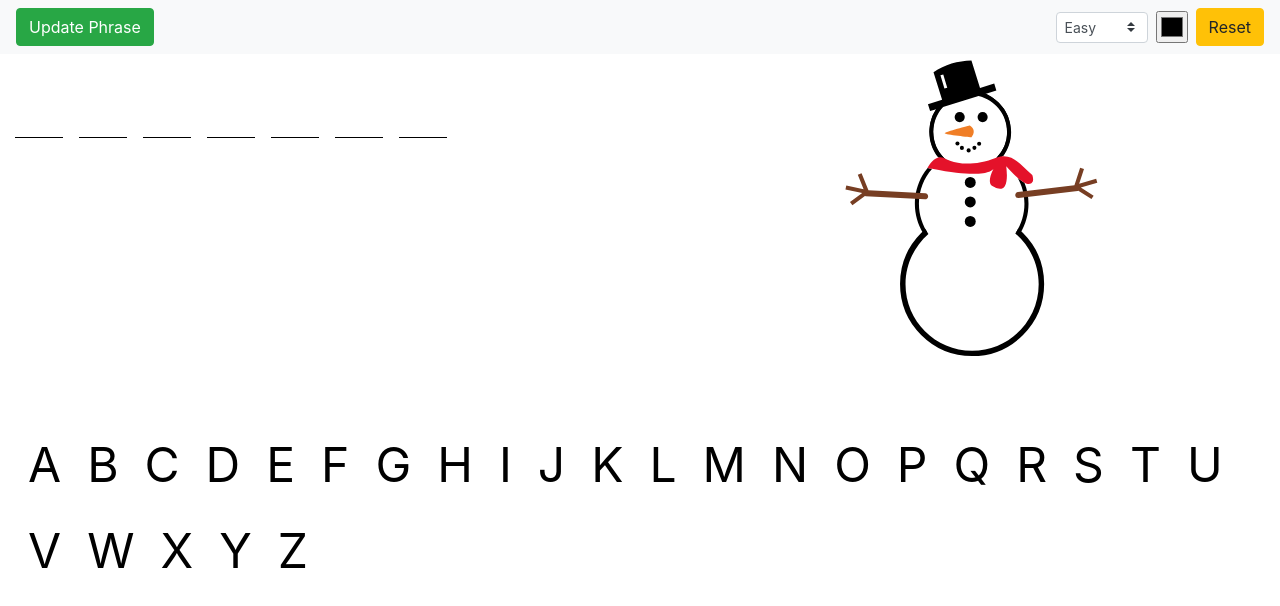
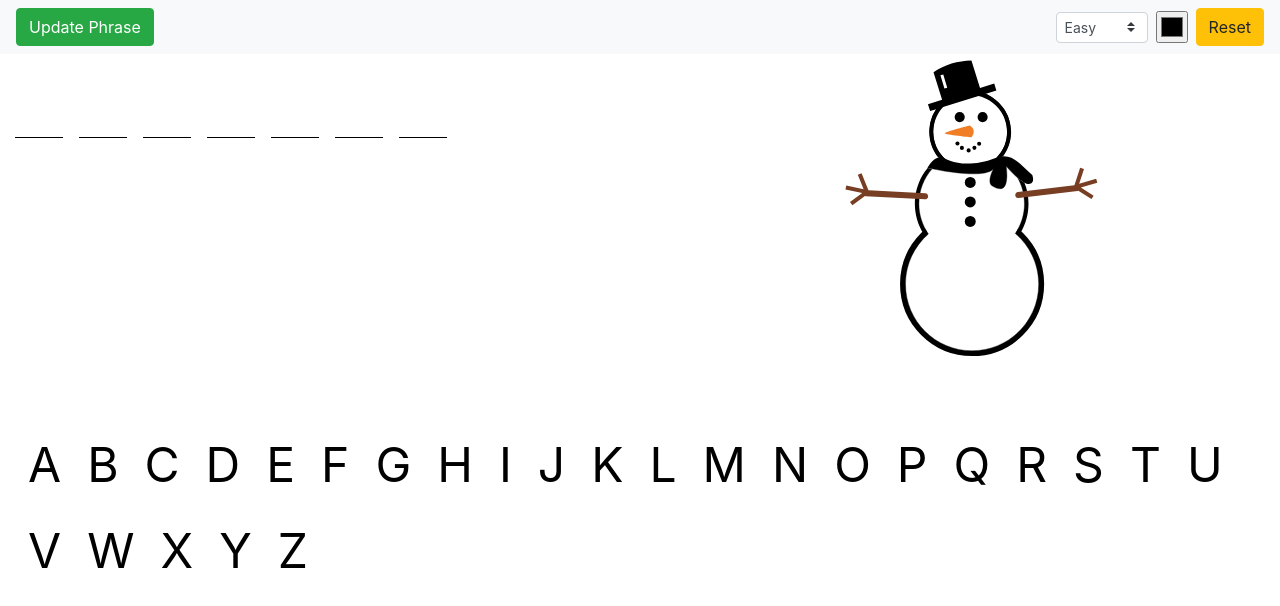
Before and after one commit to colinStevenson/snowman, a Vue app: page / in a window 1280 px wide. Shown: the top 606 px of the page. Built offline with nearby package versions, Linux system fonts and the light colour scheme.

Commit message:
snowman makeover part 3
- snowman stroke/fill is now affected by color setting

```diff
--- a/src/components/GameBoard.vue
+++ b/src/components/GameBoard.vue
@@ -18,7 +18,7 @@
                 </div>
             </div>
             <div class="col">
-                <Snowman :difficulty="difficulty" :guessCount="badGuesses.length" />
+                <Snowman :color="color" :difficulty="difficulty" :guessCount="badGuesses.length" />
             </div>
         </div>
         <Selections
--- a/src/components/Snowman.vue
+++ b/src/components/Snowman.vue
@@ -3,10 +3,10 @@
         <svg viewBox="0 0 800 900" xmlns="http://www.w3.org/2000/svg">
             <g>
                 <!-- head -->
-                <circle v-if="isVisible('head')" cx="428.5" cy="218" r="109.5" fill="#FFF" stroke="#000" stroke-width="10"></circle>
+                <circle v-if="isVisible('head')" cx="428.5" cy="218" r="109.5" fill="#FFF" :stroke="color" stroke-width="10"></circle>
                 <!-- end head -->
                 <!-- hat -->
-                <path v-if="isVisible('hat')" d="M355.9634,293.1135c0,0,0.042,0.0273,0.1055,0.0686c-19.1035-18.7979-30.9585-44.9404-30.9585-73.8594
+                <path v-if="isVisible('hat')" :fill="color" d="M355.9634,293.1135c0,0,0.042,0.0273,0.1055,0.0686c-19.1035-18.7979-30.9585-44.9404-30.9585-73.8594
                     c0-27.0001,10.3291-51.5854,27.248-70.0283l99.6084-30.9824c46.0459,10.5461,80.3965,51.7661,80.3965,101.0107
                     c0,27.7439-10.9033,52.9408-28.6577,71.5408c0.1191,0.0652,0.2354,0.1355,0.3545,0.2009c0.6523-0.2562,1.2988-0.5029,1.9546-0.7661
                     c5.3887-1.6526,10.479-2.501,15.3213-2.6736c14.5649-19.6892,22.4609-43.4656,22.4609-68.302
@@ -32,10 +32,10 @@
                 <circle v-if="isVisible('mouth-five')" cx="453.8644" cy="252.5437" r="5.7299"/>
                 <!-- end mouth -->
                 <!-- body bottom only -->
-                <circle v-if="isVisible('body-one')" cx="434" cy="647" r="197.65" fill="#FFF" stroke="#000" stroke-width="10"></circle>
+                <circle v-if="isVisible('body-one')" cx="434" cy="647" r="197.65" fill="#FFF" :stroke="color" stroke-width="10"></circle>
                 <!-- end body bottom only -->
                 <!-- body belly -->
-                <path v-if="isVisible('body-two')" fill="#FFFFFF" d="M530.0215,316.02c0,0,6.313,38.6023-4.1182,55.783s-36.8154-1.8408-36.8154-1.8408
+                <path v-if="isVisible('body-two')" :stroke="color" fill="#FFFFFF" d="M530.0215,316.02c0,0,6.313,38.6023-4.1182,55.783s-36.8154-1.8408-36.8154-1.8408
                     s-14.5654-8.5164,5.2339-47.2844c-2.4932,4.2694-24.1421,30.0503-172.562,0.2747c-23.1841,26.1768-37.272,60.5936-37.272,98.3118
                     c0,31.5465,9.8535,60.7878,26.6392,84.8306c-39.4102,34.3256-64.3213,84.8708-64.3213,141.2375
                     c0,103.4069,83.8281,187.2346,187.2349,187.2346s187.2344-83.8278,187.2344-187.2346c0-57.0662-25.5376-108.1606-65.7988-142.5029
@@ -43,7 +43,7 @@
                     C545.4185,333.9271,530.0215,316.02,530.0215,316.02z"/>
                 <!-- end body belly -->
                 <!-- body combined -->
-                <path v-if="isVisible('body-two')" d="M570.3271,502.7969c14.647-24.6261,22.3438-52.6091,22.3438-81.5327c0-20.6133-3.9727-40.63-11.3496-59.1466
+                <path v-if="isVisible('body-two')" :fill="color" d="M570.3271,502.7969c14.647-24.6261,22.3438-52.6091,22.3438-81.5327c0-20.6133-3.9727-40.63-11.3496-59.1466
                     c-6.0454-3.2081-12.7554-8.266-19.2778-13.8807c12.2148,21.5605,19.1943,46.4775,19.1943,73.0273
                     c0,30.9941-9.5098,59.7649-25.7617,83.5652c40.2612,34.3423,65.7988,85.4368,65.7988,142.5029
                     c0,103.4069-83.8276,187.2346-187.2344,187.2346s-187.2349-83.8278-187.2349-187.2346c0-56.3667,24.9111-106.912,64.3213-141.2375
@@ -59,7 +59,7 @@
                 <circle v-if="isVisible('button-three')" cx="428.8416" cy="471.0493" r="15.4323"/>
                 <!-- end buttons -->
                 <!-- scarf -->
-                <path v-if="isVisible('scarf')" fill="#E4122A" d="M494.3218,322.6777c-19.7993,38.7681-5.2339,47.2844-5.2339,47.2844s26.3843,19.0215,36.8154,1.8408
+                <path v-if="isVisible('scarf')" :fill="color" d="M494.3218,322.6777c-19.7993,38.7681-5.2339,47.2844-5.2339,47.2844s26.3843,19.0215,36.8154,1.8408
                     s4.1182-55.783,4.1182-55.783s15.397,17.9071,32.022,32.2168c6.5225,5.6147,13.2324,10.6726,19.2778,13.8807
                     c4.5171,2.3972,8.6621,3.7628,12.0776,3.5494c19.6353-1.2271,9.7871-25.6399,9.7871-25.6399
                     c-26.4912-22.0435-48.168-53.6024-81.8501-52.4023c-4.8423,0.1726-9.9326,1.021-15.3213,2.6736
@@ -101,6 +101,10 @@ export default {
         }
     },
     props: {
+        color: {
+            type: String,
+            required: true
+        },
         difficulty: {
             type: String,
             default: 'easy'
```
